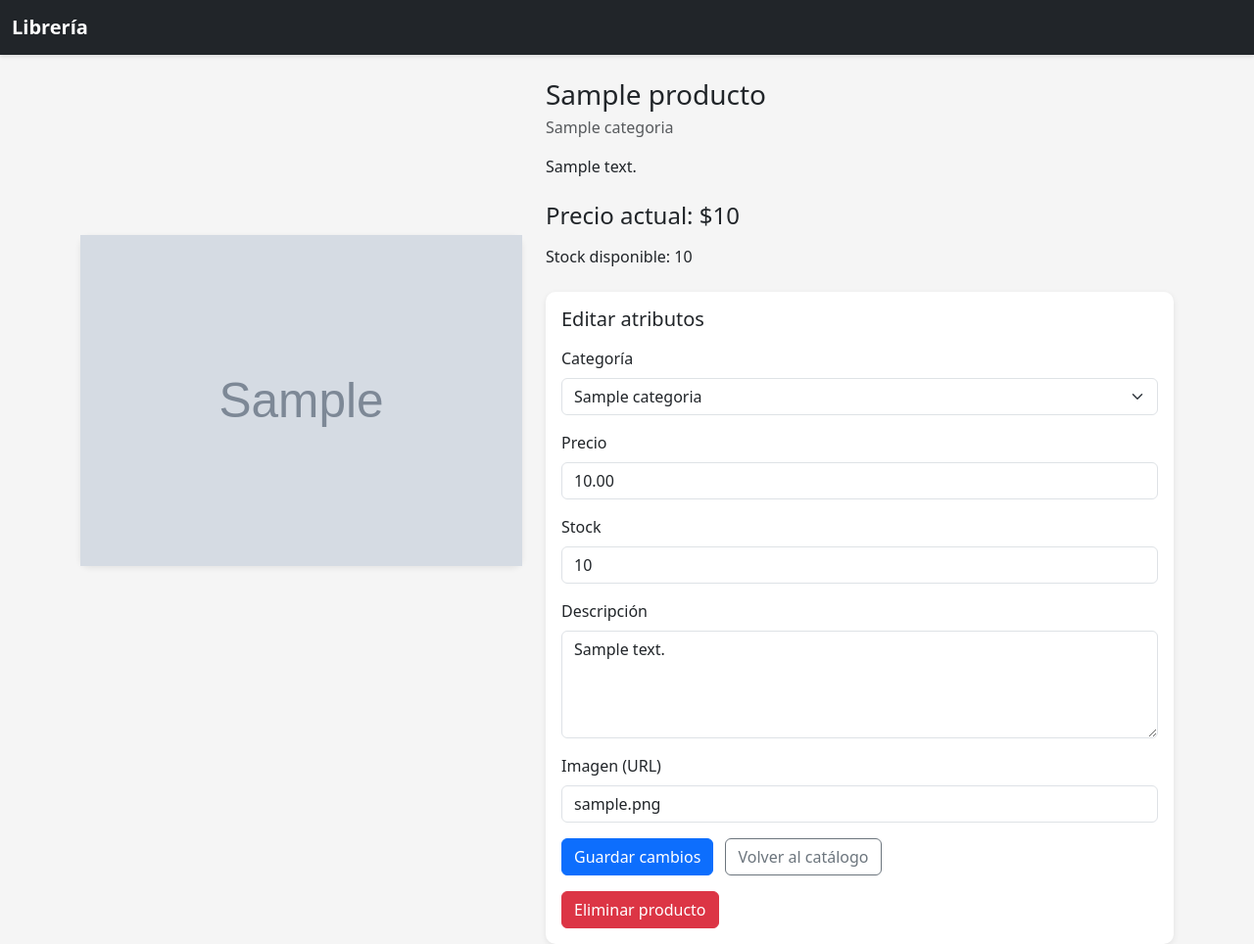
After one commit to PabloUrra2233/taller_integracion_examen, a Django app: page /producto/1/ in a window 1280 px wide. The commit adds this page. Shown: the whole page at 98% size. Run offline with Django 5.2, Linux system fonts and the light colour scheme; tables that the repository leaves empty hold one stand-in row (values such as "Sample post"); grey boxes marked "Sample" are stand-in pictures.

Commit message:
avance nuevo
-opción de crear productos
-opción de borrar productos

```diff
--- a/catalogo/forms.py
+++ b/catalogo/forms.py
@@ -1,5 +1,6 @@
 from django import forms
-from .models import Categoria
+from .models import Categoria, Producto
+
 
 
 class BusquedaProductoForm(forms.Form):
@@ -30,3 +31,15 @@ class BusquedaProductoForm(forms.Form):
         super().__init__(*args, **kwargs)
         # Cargamos las categorías reales cuando el form se crea
         self.fields['categoria'].queryset = Categoria.objects.all()
+
+class ProductoForm(forms.ModelForm):
+    class Meta:
+        model = Producto
+        fields = ['categoria', 'precio', 'stock', 'descripcion', 'imagen']
+        widgets = {
+            'categoria': forms.Select(attrs={'class': 'form-select'}),
+            'precio': forms.NumberInput(attrs={'class': 'form-control'}),
+            'stock': forms.NumberInput(attrs={'class': 'form-control'}),
+            'descripcion': forms.Textarea(attrs={'class': 'form-control', 'rows': 4}),
+            'imagen': forms.URLInput(attrs={'class': 'form-control'}),
+        }
--- a/catalogo/static/catalogo/styles.css
+++ b/catalogo/static/catalogo/styles.css
@@ -104,3 +104,7 @@ body {
     font-weight: 600;
     font-size: 0.95rem;
 }
+
+.detalle-imagen {
+    margin-top: 160px; /* ajusta el valor a tu gusto: 20, 40, etc. */
+}
--- /dev/null
+++ b/catalogo/templates/catalogo/detalle_producto.html
@@ -0,0 +1,105 @@
+{% load static %}
+{% load humanize %}
+<!doctype html>
+<html lang="es">
+<head>
+    <meta charset="utf-8">
+    <title>{{ producto.nombre }} - Librería</title>
+    <meta name="viewport" content="width=device-width, initial-scale=1">
+
+    <!-- Bootstrap -->
+    <link
+      href="https://cdn.jsdelivr.net/npm/bootstrap@5.3.3/dist/css/bootstrap.min.css"
+      rel="stylesheet">
+
+    <!-- Tu CSS -->
+    <link rel="stylesheet" href="{% static 'catalogo/styles.css' %}">
+</head>
+<body>
+
+<nav class="navbar navbar-expand-lg navbar-dark bg-dark mb-4">
+  <div class="container-fluid">
+    <a class="navbar-brand" href="{% url 'lista_productos' %}">Librería</a>
+  </div>
+</nav>
+
+<div class="container mt-3">
+  <div class="row">
+    <div class="col-md-5 mb-4">
+      <div class="card detalle-imagen">
+        {% if producto.imagen %}
+          <img src="{{ producto.imagen }}" class="img-fluid" alt="{{ producto.nombre }}">
+        {% endif %}
+      </div>
+    </div>
+
+    <div class="col-md-7">
+      <h1 class="h3 mb-1">{{ producto.nombre }}</h1>
+      <p class="text-muted mb-3">{{ producto.categoria.nombre }}</p>
+
+      <p class="mb-4">
+        {{ producto.descripcion }}
+      </p>
+
+      <p class="h4 mb-3">
+        Precio actual: ${{ producto.precio|floatformat:0|intcomma }}
+      </p>
+      <p class="mb-4">
+        Stock disponible: {{ producto.stock }}
+      </p>
+
+      <div class="card p-3">
+        <h2 class="h5 mb-3">Editar atributos</h2>
+        <form method="post">
+          {% csrf_token %}
+
+          <div class="mb-3">
+            <label class="form-label">Categoría</label>
+            {{ form.categoria }}
+          </div>
+
+          <div class="mb-3">
+            <label class="form-label">Precio</label>
+            {{ form.precio }}
+          </div>
+
+          <div class="mb-3">
+            <label class="form-label">Stock</label>
+            {{ form.stock }}
+          </div>
+
+          <div class="mb-3">
+            <label class="form-label">Descripción</label>
+            {{ form.descripcion }}
+          </div>
+
+          <div class="mb-3">
+          <label class="form-label">Imagen (URL)</label>
+          {{ form.imagen }}
+          </div>
+
+          <button type="submit" class="btn btn-primary">Guardar cambios</button>
+          <a href="{% url 'lista_productos' %}" class="btn btn-outline-secondary ms-2">
+            Volver al catálogo
+          </a>
+          <form method="post">
+            {% csrf_token %}
+
+            </form>
+
+            <form method="post" action="{% url 'eliminar_producto' producto.id %}" class="mt-3">
+            {% csrf_token %}
+            <button type="submit" class="btn btn-danger"
+                    onclick="return confirm('¿Seguro que quieres eliminar este producto?');">
+                Eliminar producto
+            </button>
+            </form>
+
+        </form>
+      </div>
+    </div>
+  </div>
+</div>
+
+</body>
+</html>
--- a/catalogo/urls.py
+++ b/catalogo/urls.py
@@ -1,6 +1,9 @@
 from django.urls import path
-from .views import lista_productos
+from .views import lista_productos, detalle_producto, crear_producto, eliminar_producto
 
 urlpatterns = [
     path('', lista_productos, name='lista_productos'),
+    path('producto/nuevo/', crear_producto, name='crear_producto'),
+    path('producto/<int:pk>/', detalle_producto, name='detalle_producto'),
+    path('producto/<int:pk>/eliminar/', eliminar_producto, name='eliminar_producto'),
 ]
--- a/catalogo/views.py
+++ b/catalogo/views.py
@@ -1,7 +1,7 @@
-from django.shortcuts import render
+from django.shortcuts import render, get_object_or_404, redirect
 from .models import Producto
-from .forms import BusquedaProductoForm
-
+from .forms import BusquedaProductoForm, ProductoForm
+from django.views.decorators.http import require_POST
 
 def lista_productos(request):
     # queryset base
@@ -25,3 +25,45 @@ def lista_productos(request):
         'form': form,
     }
     return render(request, 'catalogo/lista_productos.html', contexto)
+
+def detalle_producto(request, pk):
+    producto = get_object_or_404(
+        Producto.objects.select_related('categoria'),
+        pk=pk
+    )
+
+    if request.method == 'POST':
+        form = ProductoForm(request.POST, instance=producto)
+        if form.is_valid():
+            form.save()
+            # después de guardar, recargo la misma página
+            return redirect('detalle_producto', pk=producto.pk)
+    else:
+        form = ProductoForm(instance=producto)
+
+    contexto = {
+        'producto': producto,
+        'form': form,
+    }
+    return render(request, 'catalogo/detalle_producto.html', contexto)
+
+
+def crear_producto(request):
+    if request.method == 'POST':
+        form = ProductoForm(request.POST)
+        if form.is_valid():
+            producto = form.save()
+            return redirect('detalle_producto', pk=producto.pk)
+    else:
+        form = ProductoForm()
+
+    contexto = {
+        'form': form,
+    }
+    return render(request, 'catalogo/crear_producto.html', contexto)
+
+@require_POST
+def eliminar_producto(request, pk):
+    producto = get_object_or_404(Producto, pk=pk)
+    producto.delete()
+    return redirect('lista_productos')
```
Also changed, not shown: catalogo/templates/catalogo/crear_producto.html (added, +66 -0 lines), catalogo/templates/catalogo/lista_productos.html (+8 -2 lines).
